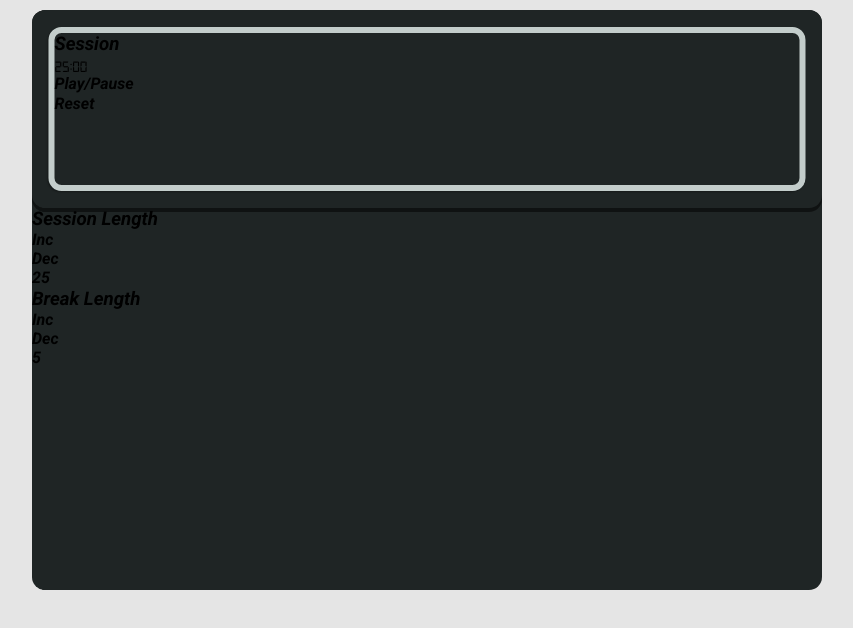
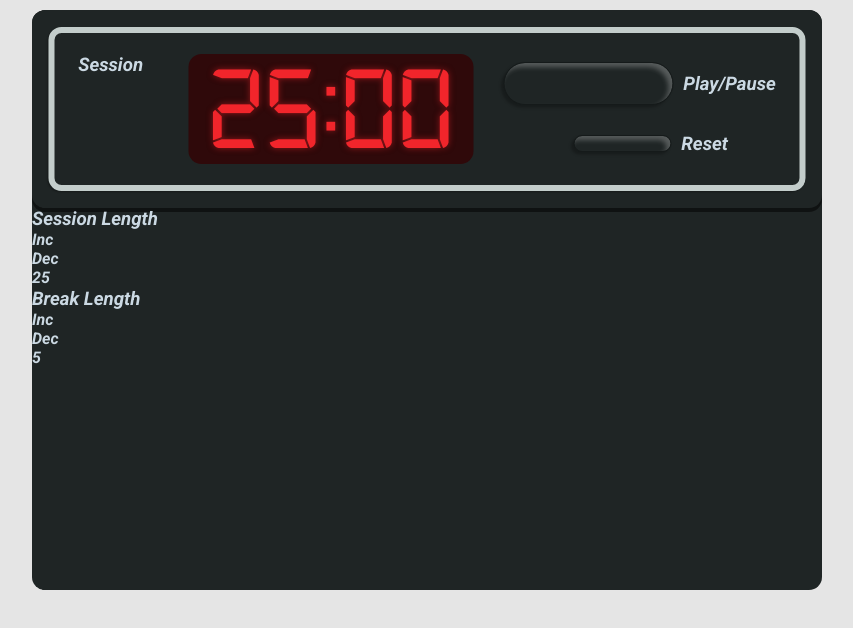
Before and after one commit to juanb86/pomodoro_clock, a React (Create React App) app: page / in a window 1280 px wide. Shown: the top 628 px of the page, without its empty margins (213-1066 px from the left). Built offline with nearby package versions, Linux system fonts and the light colour scheme.

Commit message:
Add timer section styling

```diff
--- a/src/index.css
+++ b/src/index.css
@@ -5,7 +5,9 @@
   padding: 0;
 }
 
-*, *::before, *::after {
+*,
+*::before,
+*::after {
   box-sizing: inherit;
 }
 
@@ -23,10 +25,10 @@ html {
 
 body {
   font-family: "Roboto", sans-serif;
-    color: black;
+  color: #cbd9e3;
   font-size: 1.6rem;
   line-height: 1.2;
-    background: #E5E5E5 no-repeat center top;
+  background: #e5e5e5 no-repeat center top;
   background-size: 100vw 100vh;
   overflow-x: hidden;
 }
@@ -36,32 +38,97 @@ body {
   margin: 1rem auto;
   width: 79rem;
   height: 58rem;
-    background: #1F2525;
+  background: #1f2525;
   border-radius: 1.3rem;
 }
 
 #time {
   width: 79rem;
   height: 19.75rem;
-    background: #1F2525;
+  background: #1f2525;
   box-shadow: 0px 0.4rem 0.065rem rgba(0, 0, 0, 0.5);
   border-radius: 1.3rem;
 }
 
 #inner-border {
-    content: "";
   position: relative;
   width: 75.7rem;
   height: 16.4rem;
   top: 50%;
   left: 50%;
   transform: translate(-50%, -50%);
-    border: 0.65rem solid #C3CDCB;
+  border: 0.65rem solid #c3cdcb;
   box-sizing: border-box;
   box-shadow: -0.13rem 0.13rem 0.13rem rgba(0, 0, 0, 0.25);
   border-radius: 1.3rem;
+
+  display: grid;
+  grid-template-columns: 10rem 28.5rem auto;
+  grid-template-rows: auto auto;
+  grid-template-areas:
+    "timer-label time-left start_stop"
+    "timer-label time-left reset";
+  grid-gap: 1rem;
+  justify-content: center;
+  align-content: center;
+}
+
+#timer-label {
+  grid-area: timer-label;
 }
 
 #time-left {
+  grid-area: time-left;
+  align-self: center;
+  text-align: center;
+  width: 28.5rem;
+  height: 11rem;
+  position: relative;
+  background: #2f090a;
+  border-radius: 1.3rem;
   font-family: Digital;
+  font-size: 12rem;
+  line-height: 8rem;
+  color: #f1252b;
+  text-shadow: 0rem 0rem 0.65rem rgba(241, 37, 43, 0.5);
 }
+
+#div-start_stop {
+  grid-area: start_stop;
+  display: flex;
+  align-items: center;
+}
+
+#start_stop {
+  position: relative;
+  width: 17rem;
+  height: 4.3rem;
+  margin: 0 1rem 0 2rem;
+
+  background: #1f2525;
+  border: 0.065rem solid #151a1a;
+  box-sizing: border-box;
+  box-shadow: -0.26rem 0.26rem 0.26rem rgba(0, 0, 0, 0.25),
+    inset -0.4rem 0.4rem 0.5rem rgba(255, 255, 255, 0.25);
+  border-radius: 2.6rem;
+}
+
+#div-reset {
+  grid-area: reset;
+  display: flex;
+  align-items: center;
+}
+
+#reset {
+  position: relative;
+  width: 9.8rem;
+  height: 1.7rem;
+  margin: 0 1rem 0 9rem;
+
+  background: #1f2525;
+  border: 0.065rem solid #151a1a;
+  box-sizing: border-box;
+  box-shadow: -0.26rem 0.26rem 0.26rem rgba(0, 0, 0, 0.25),
+    inset -0.4rem 0.4rem 0.52rem rgba(255, 255, 255, 0.25);
+  border-radius: 2.6rem;
+}
--- a/src/index.jsx
+++ b/src/index.jsx
@@ -39,11 +39,13 @@ function Time(props) {
       <div id="inner-border">
         <h3 id="timer-label">{props.fase}</h3>
         <div id="time-left">{props.time}</div>
-        <div id="start_stop" onClick={props.updateTime}>
-          Play/Pause
+        <div id="div-start_stop">
+          <button id="start_stop" onClick={props.updateTime} />
+          <h3>Play/Pause</h3>
         </div>
-        <div id="reset" onClick={props.handleClick}>
-          Reset
+        <div id="div-reset">
+          <button id="reset" onClick={props.handleClick} />
+          <h3>Reset</h3>
         </div>
       </div>
     </div>
```
Lines whose indentation alone changed are shown as unchanged.
